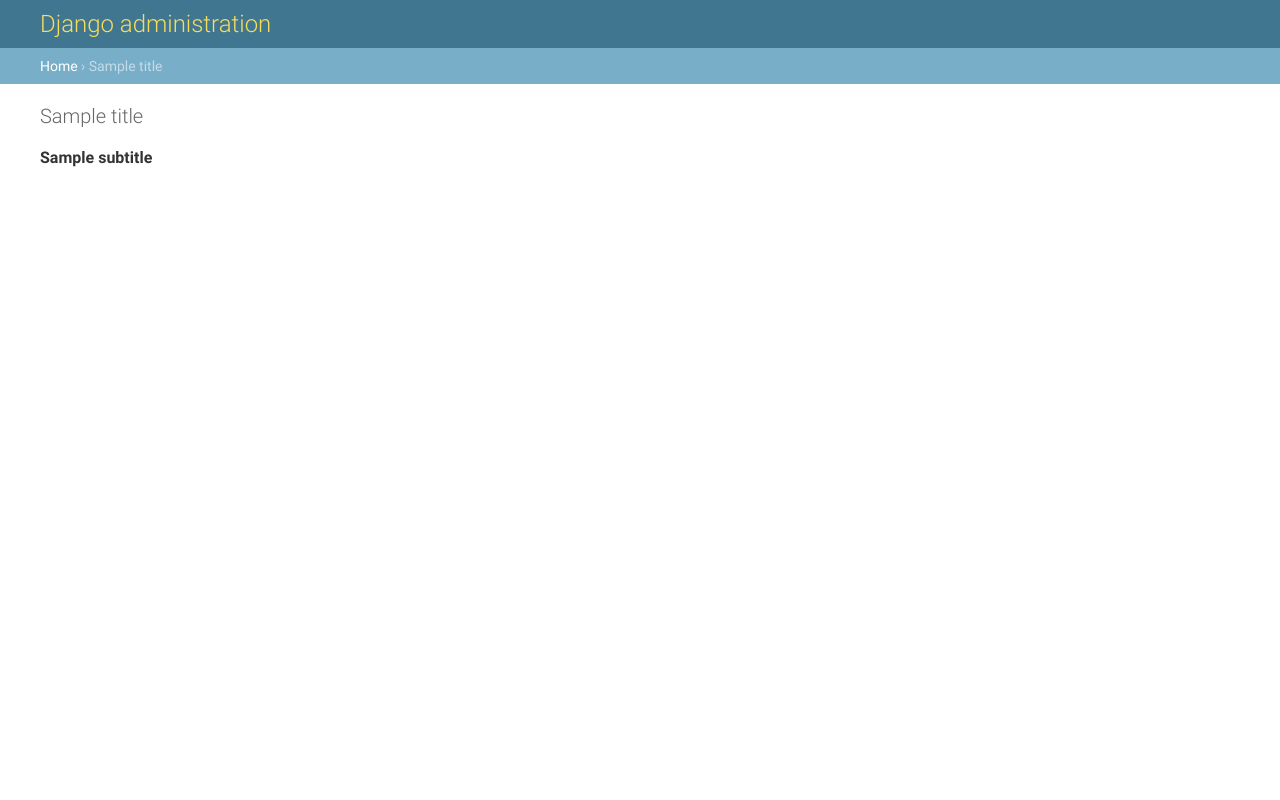
After one commit to Nikolaevich10/hw_4, a Django app: template templates/admin/base_site.html in a window 1280 px wide. The commit adds this page. Run offline with Django 3.2, Linux system fonts and the light colour scheme; the template is opened without the code that fills it: most values are stand-ins (such as "Sample title", 1, 10 or a date in 2020).

Commit message:
new commit

```diff
--- /dev/null
+++ b/polls/static/polls/index.html
@@ -0,0 +1,3 @@
+{% load static %}
+
+<link rel="stylesheet" type="text/css" href="{% static 'polls/style.css' %}">
--- a/polls/static/polls/style.css
+++ b/polls/static/polls/style.css
@@ -2,5 +2,5 @@
     color: green;
 }
 body {
-    background: white url("images/background.gif") no-repeat;
+    background: white url("images/background.jpeg") no-repeat;
 }
--- /dev/null
+++ b/templates/admin/base_site.html
@@ -0,0 +1,9 @@
+{% extends "admin/base.html" %}
+
+{% block title %}{% if subtitle %}{{ subtitle }} | {% endif %}{{ title }} | {{ site_title|default:_('Django site admin') }}{% endblock %}
+
+{% block branding %}
+<h1 id="djangoProject"><a href="{% url 'admin:index' %}">{{ site_header|default:_('Django administration') }}</a></h1>
+{% endblock %}
+
+{% block nav-global %}{% endblock %}
```
Also changed, not shown: polls/static/polls/images/background.gif (deleted), polls/static/polls/images/background.jpeg (added).
